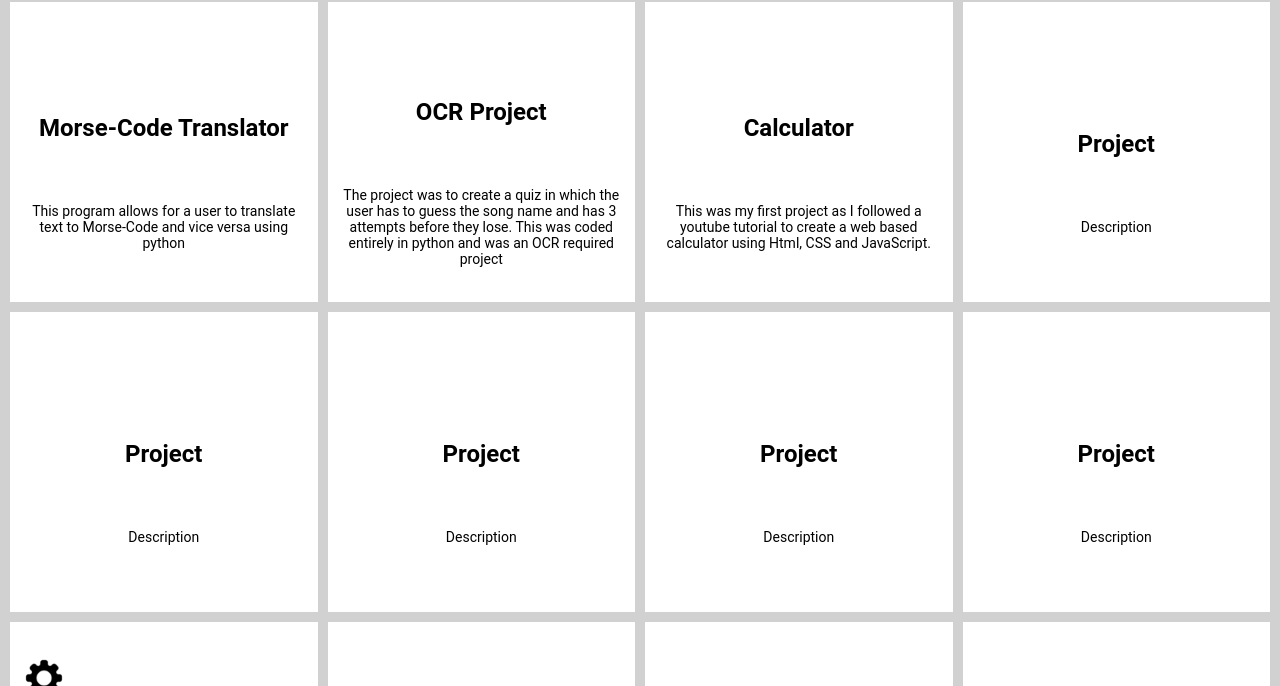
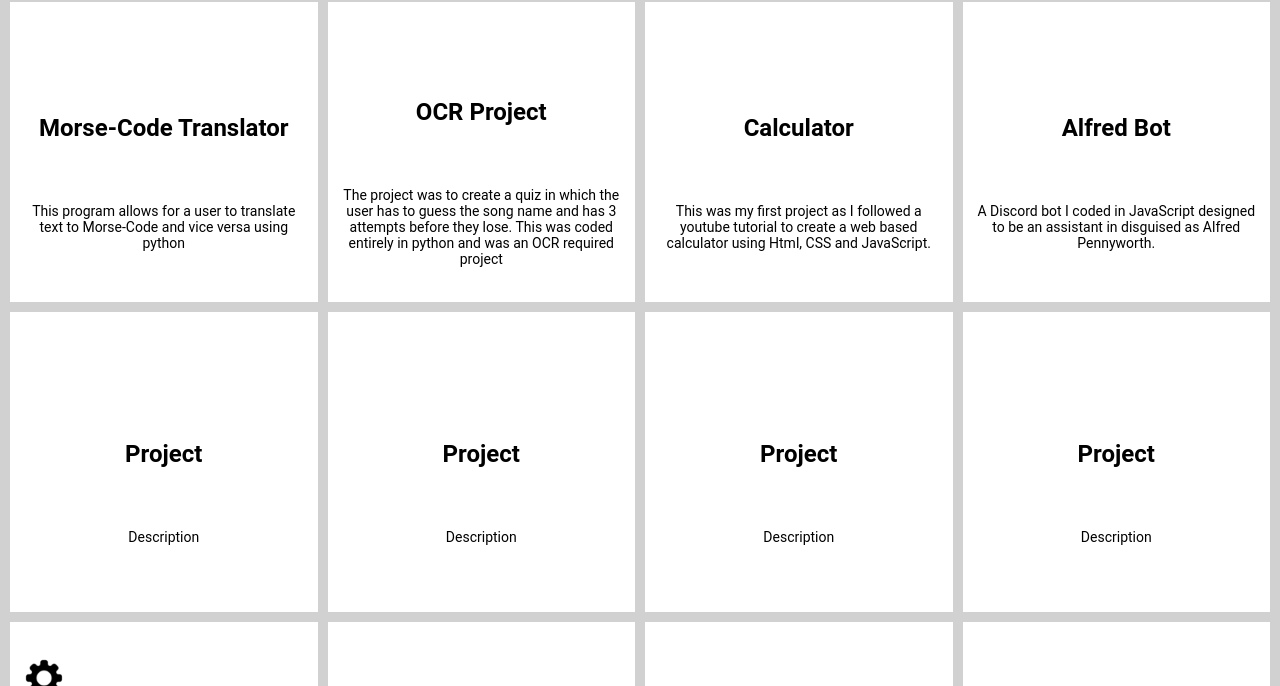
Before and after one commit to Batmxn/Website, a plain HTML site: page projects.html in a window 1280 px wide. Shown: the part 78-764 px from the top of the page. Drawn offline with Linux system fonts and the light colour scheme.

Commit message:
projects

```diff
--- a/projects.html
+++ b/projects.html
@@ -80,8 +80,8 @@
             <p class="paragraph-text">This was my first project as I followed a youtube tutorial to create a web based calculator using Html, CSS and JavaScript.</p>
         </div>
         <div class="grid-item" style="color: black;">
-            <a href="#"><span>Project</span></a>
-            <p class="paragraph-text">Description</p>
+            <a href="https://discord.com/api/oauth2/authorize?client_id=1183052126126088235&permissions=8&scope=applications.commands+bot"><span>Alfred Bot</span></a>
+            <p class="paragraph-text">A Discord bot I coded in JavaScript designed to be an assistant in disguised as Alfred Pennyworth.</p>
         </div>
         <div class="grid-item" style="color: black;">
             <a href="#"><span>Project</span></a>
```
